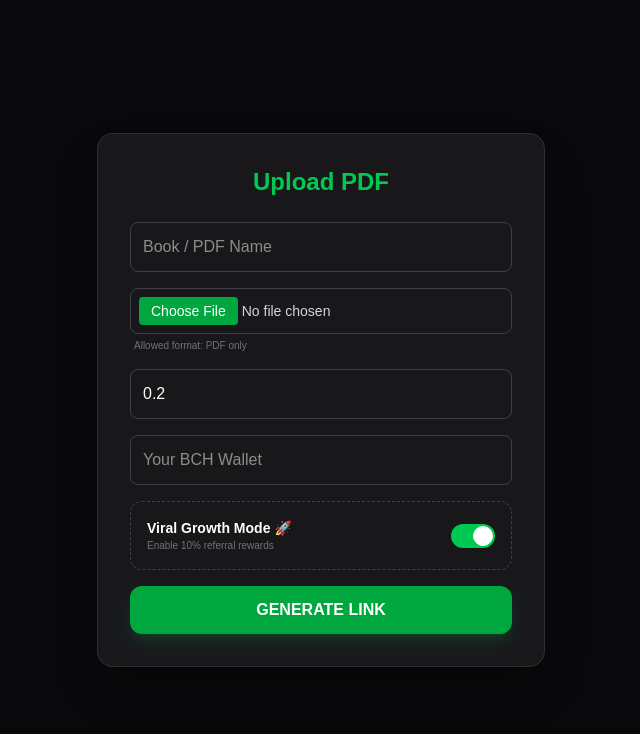
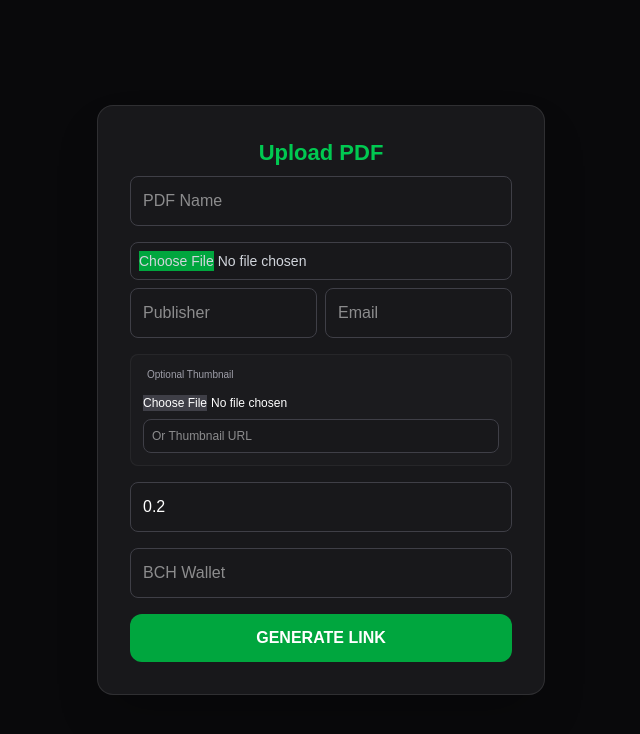
Before and after one commit to saleemm1/payonce-cash, a Next.js app: page /create/pdf in a window 1280 px wide. Shown: the top 734 px of the page, without its empty margins (319-959 px from the left). Built offline with nearby package versions, Linux system fonts and the light colour scheme.

Commit message:
Update page.js

```diff
--- a/app/create/pdf/page.js
+++ b/app/create/pdf/page.js
@@ -1,67 +1,45 @@
 'use client';
 import { useState } from 'react';
-
 export default function PdfUploadPage() {
   const [wallet, setWallet] = useState('');
   const [price, setPrice] = useState(0.2);
   const [productName, setProductName] = useState('');
+  const [sellerName, setSellerName] = useState('');
+  const [sellerEmail, setSellerEmail] = useState('');
+  const [previewLink, setPreviewLink] = useState('');
   const [generatedLink, setGeneratedLink] = useState('');
   const [copied, setCopied] = useState(false);
-  const [enableAffiliate, setEnableAffiliate] = useState(true);
-
-  const handleGenerate = () => {
-    if (!wallet || !productName) return alert('Please fill all fields!');
-    const link = `${window.location.origin}/unlock/pdf?name=${encodeURIComponent(productName)}&price=${price}&wallet=${wallet}&aff=${enableAffiliate}`;
+  const handleGenerate = (e) => {
+    e.preventDefault();
+    if (!wallet || !productName || !sellerEmail) return alert('Please fill required fields!');
+    const link = `${window.location.origin}/unlock?name=${encodeURIComponent(productName)}&price=${price}&wallet=${wallet}&seller=${encodeURIComponent(sellerName)}&email=${encodeURIComponent(sellerEmail)}&preview=${encodeURIComponent(previewLink)}&aff=true`;
     setGeneratedLink(link);
   };
-
-  const copyToClipboard = () => {
-    navigator.clipboard.writeText(generatedLink);
-    setCopied(true);
-    setTimeout(() => setCopied(false), 2000);
-  };
-
   return (
-    <div className="min-h-screen bg-[#09090b] text-white flex flex-col items-center justify-center px-6">
-      <div className="w-full max-w-md bg-[#18181b] p-8 rounded-2xl border border-white/10 shadow-2xl">
-        <h1 className="text-2xl font-bold mb-6 text-center text-green-500">Upload PDF</h1>
-        <div className="space-y-4">
-          <div>
-            <input type="text" value={productName} onChange={(e) => setProductName(e.target.value)} className="w-full p-3 bg-zinc-900 border border-zinc-700 rounded-lg text-white outline-none focus:border-green-500" placeholder="Book / PDF Name" />
-          </div>
-          <div>
-            <input type="file" accept=".pdf" className="w-full p-2 bg-zinc-900 border border-zinc-700 rounded-lg text-sm text-gray-300 file:bg-green-600 file:text-white file:border-0 file:px-3 file:py-1 file:rounded" />
-            <p className="text-[10px] text-zinc-500 mt-1 ml-1">Allowed format: PDF only</p>
-          </div>
-          <input type="number" value={price} onChange={(e) => setPrice(e.target.value)} className="w-full p-3 bg-zinc-900 border border-zinc-700 rounded-lg text-white outline-none focus:border-green-500" placeholder="Price in BCH" />
-          <input type="text" value={wallet} onChange={(e) => setWallet(e.target.value)} className="w-full p-3 bg-zinc-900 border border-zinc-700 rounded-lg text-white outline-none focus:border-green-500" placeholder="Your BCH Wallet" />
-
-          <div className="bg-zinc-900/50 p-4 rounded-xl border border-dashed border-zinc-700">
-            <div className="flex items-center justify-between">
-              <div>
-                <h3 className="text-sm font-bold">Viral Growth Mode 🚀</h3>
-                <p className="text-[10px] text-zinc-500">Enable 10% referral rewards</p>
-              </div>
-              <label className="relative inline-flex items-center cursor-pointer">
-                <input type="checkbox" checked={enableAffiliate} onChange={(e) => setEnableAffiliate(e.target.checked)} className="sr-only peer" />
-                <div className="w-11 h-6 bg-zinc-700 peer-focus:outline-none rounded-full peer peer-checked:after:translate-x-full peer-checked:after:border-white after:content-[''] after:absolute after:top-[2px] after:left-[2px] after:bg-white after:border-gray-300 after:border after:rounded-full after:h-5 after:w-5 after:transition-all peer-checked:bg-green-500"></div>
-              </label>
-            </div>
-          </div>
-
-          <button onClick={handleGenerate} className="w-full bg-green-600 hover:bg-green-500 py-3 rounded-xl font-bold transition-all shadow-lg shadow-green-600/20">
-            GENERATE LINK
-          </button>
+    <div className="min-h-screen bg-[#09090b] text-white flex flex-col items-center justify-center px-6 py-10">
+      <form onSubmit={handleGenerate} className="w-full max-w-md bg-[#18181b] p-8 rounded-2xl border border-white/10 shadow-2xl space-y-4">
+        <h1 className="text-2xl font-bold mb-2 text-center text-green-500 text-[22px]">Upload PDF</h1>
+        <input required type="text" value={productName} onChange={(e) => setProductName(e.target.value)} className="w-full p-3 bg-zinc-900 border border-zinc-700 rounded-lg text-white outline-none focus:border-green-500" placeholder="PDF Name" />
+        <input required type="file" accept=".pdf" className="w-full p-2 bg-zinc-900 border border-zinc-700 rounded-lg text-sm text-gray-300 file:bg-green-600 mb-2" />
+        <div className="grid grid-cols-2 gap-2">
+          <input type="text" placeholder="Publisher" onChange={(e)=>setSellerName(e.target.value)} className="p-3 bg-zinc-900 border border-zinc-700 rounded-lg text-white outline-none focus:border-green-500" />
+          <input required type="email" placeholder="Email" onChange={(e)=>setSellerEmail(e.target.value)} className="p-3 bg-zinc-900 border border-zinc-700 rounded-lg text-white outline-none focus:border-green-500" />
         </div>
+        <div className="p-3 bg-zinc-800/30 rounded-lg border border-white/5">
+          <label className="text-[10px] text-zinc-400 mb-2 block ml-1">Optional Thumbnail</label>
+          <input type="file" accept="image/*" className="w-full text-xs file:bg-zinc-700 mb-2" />
+          <input type="url" placeholder="Or Thumbnail URL" onChange={(e)=>setPreviewLink(e.target.value)} className="w-full p-2 bg-zinc-900 border border-zinc-700 rounded-lg text-xs outline-none" />
+        </div>
+        <input required type="number" step="0.001" value={price} onChange={(e) => setPrice(e.target.value)} className="w-full p-3 bg-zinc-900 border border-zinc-700 rounded-lg text-white outline-none" placeholder="Price (BCH)" />
+        <input required type="text" value={wallet} onChange={(e) => setWallet(e.target.value)} className="w-full p-3 bg-zinc-900 border border-zinc-700 rounded-lg text-white outline-none" placeholder="BCH Wallet" />
+        <button type="submit" className="w-full bg-green-600 hover:bg-green-500 py-3 rounded-xl font-bold transition-all">GENERATE LINK</button>
         {generatedLink && (
-          <div className="mt-6 p-4 bg-black rounded-lg border border-green-500/30">
-            <div className="flex gap-2">
-              <input readOnly value={generatedLink} className="flex-1 bg-zinc-900 p-2 text-[10px] rounded border border-zinc-800 text-zinc-300 outline-none" />
-              <button onClick={copyToClipboard} className="bg-zinc-800 px-3 py-1 rounded text-xs">{copied ? '✅' : 'Copy'}</button>
-            </div>
+          <div className="mt-4 p-3 bg-black rounded-lg border border-green-500/30 flex gap-2">
+            <input readOnly value={generatedLink} className="flex-1 bg-zinc-900 p-2 text-[10px] rounded border border-zinc-800" />
+            <button type="button" onClick={()=>{navigator.clipboard.writeText(generatedLink); setCopied(true); setTimeout(()=>setCopied(false),2000)}} className="bg-zinc-800 px-3 py-1 rounded text-xs">{copied ? '✅' : 'Copy'}</button>
           </div>
         )}
-      </div>
+      </form>
     </div>
   );
 }
```
